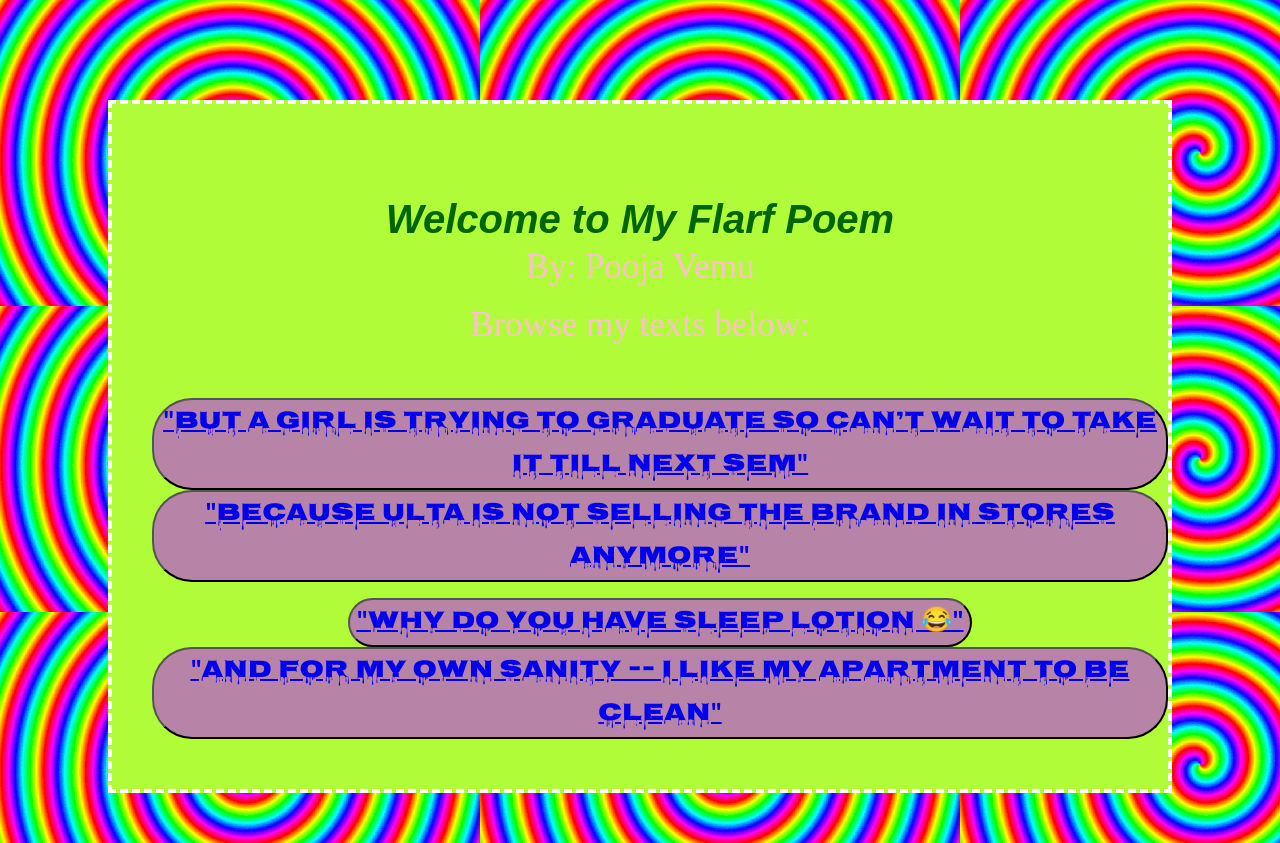
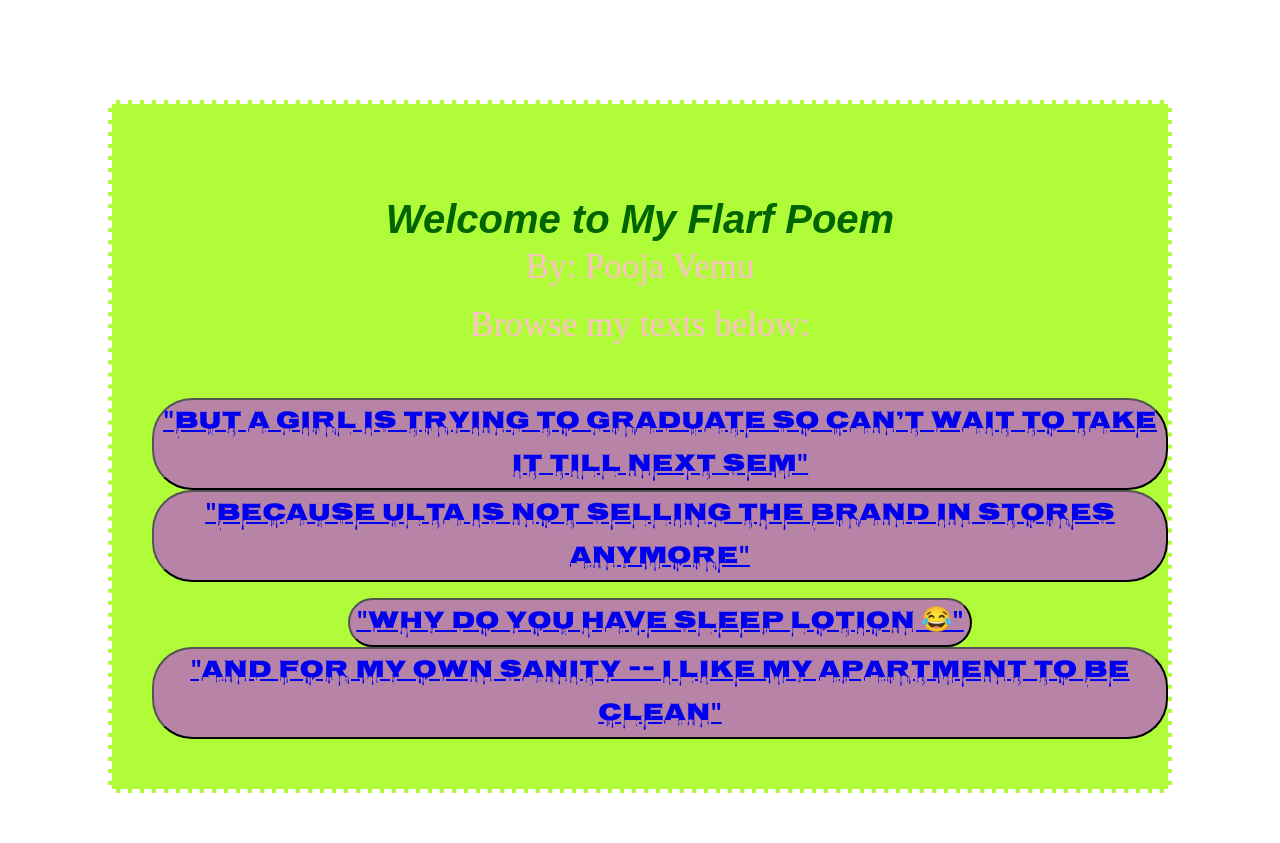
Before and after one commit to poojavemu/art151-Flarf, a plain HTML site: page index.html in a window 1280 px wide. Drawn offline with Linux system fonts and the light colour scheme; a web font is replaced by a local one.

Commit message:
Update myStyle.css

```diff
--- a/myStyle.css
+++ b/myStyle.css
@@ -280,7 +280,7 @@ h7{
 	font-style: bold;
 }
 
-body {
+#gif {
 	background-image:url("img/giphy.gif"); background-repeat:repeat;
 }
 
```
